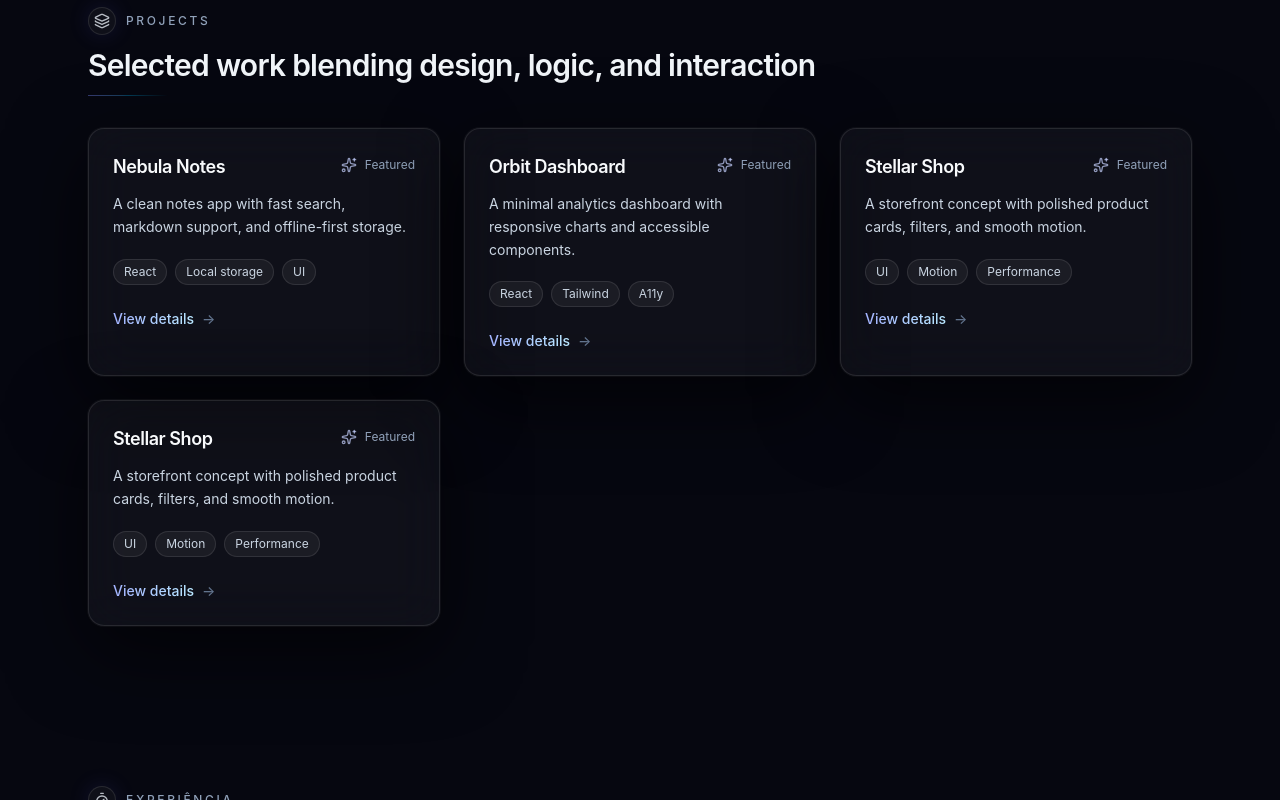
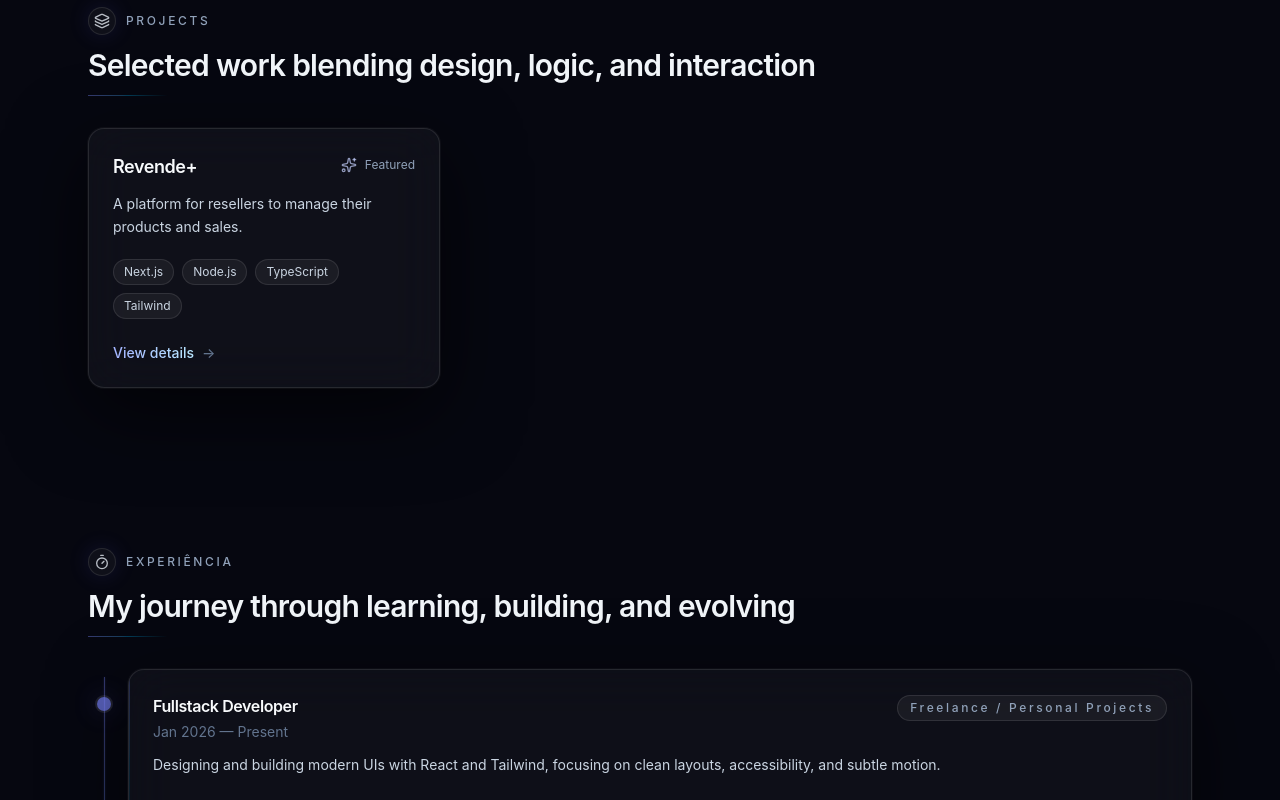
Before and after one commit to gabi-gms/portfolio, a React (Vite) app: page / in a window 1280 px wide. Shown: the part 1320-2120 px from the top of the page. Built offline with nearby package versions, Linux system fonts and the light colour scheme.

Commit message:
Updating projects session

```diff
--- a/src/components/Projects.jsx
+++ b/src/components/Projects.jsx
@@ -60,30 +60,9 @@ function ProjectCard({ project }) {
 export function Projects() {
   const projects = [
     {
-      title: 'Nebula Notes',
-      description: 'A clean notes app with fast search, markdown support, and offline-first storage.',
-      tags: ['React', 'Local storage', 'UI'],
-      href: '#',
-      featured: 'Featured',
-    },
-    {
-      title: 'Orbit Dashboard',
-      description: 'A minimal analytics dashboard with responsive charts and accessible components.',
-      tags: ['React', 'Tailwind', 'A11y'],
-      href: '#',
-      featured: 'Featured',
-    },
-    {
-      title: 'Stellar Shop',
-      description: 'A storefront concept with polished product cards, filters, and smooth motion.',
-      tags: ['UI', 'Motion', 'Performance'],
-      href: '#',
-      featured: 'Featured',
-    },
-    {
-      title: 'Stellar Shop',
-      description: 'A storefront concept with polished product cards, filters, and smooth motion.',
-      tags: ['UI', 'Motion', 'Performance'],
+      title: 'Revende+',
+      description: 'A platform for resellers to manage their products and sales.',
+      tags: ['Next.js', 'Node.js', 'TypeScript', 'Tailwind'],
       href: '#',
       featured: 'Featured',
     },
--- a/src/components/Technologies.jsx
+++ b/src/components/Technologies.jsx
@@ -88,7 +88,7 @@ const tech = [
   // DevOps
   { name: 'SCRUM', category: 'DevOps', level: 'Intermediate', value: 60 },
   { name: 'Kanban', category: 'DevOps', level: 'Intermediate', value: 60 },
-  { name: 'Management', category: 'DevOps', level: 'Intermediate', value: 60 },
+  { name: 'Project Management', category: 'DevOps', level: 'Intermediate', value: 60 },
 ]
 
 function FilterButton({ active, children, onClick }) {
```
